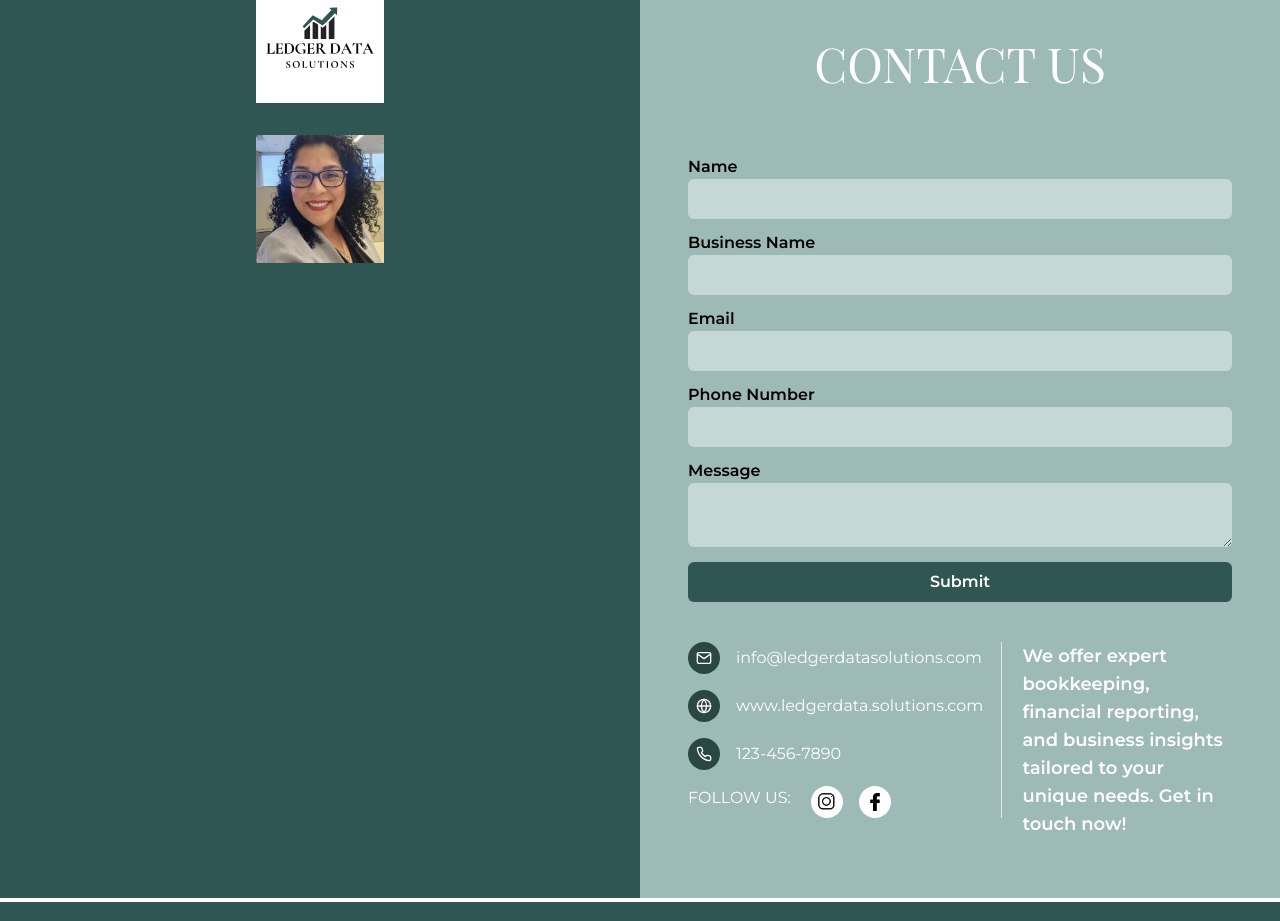
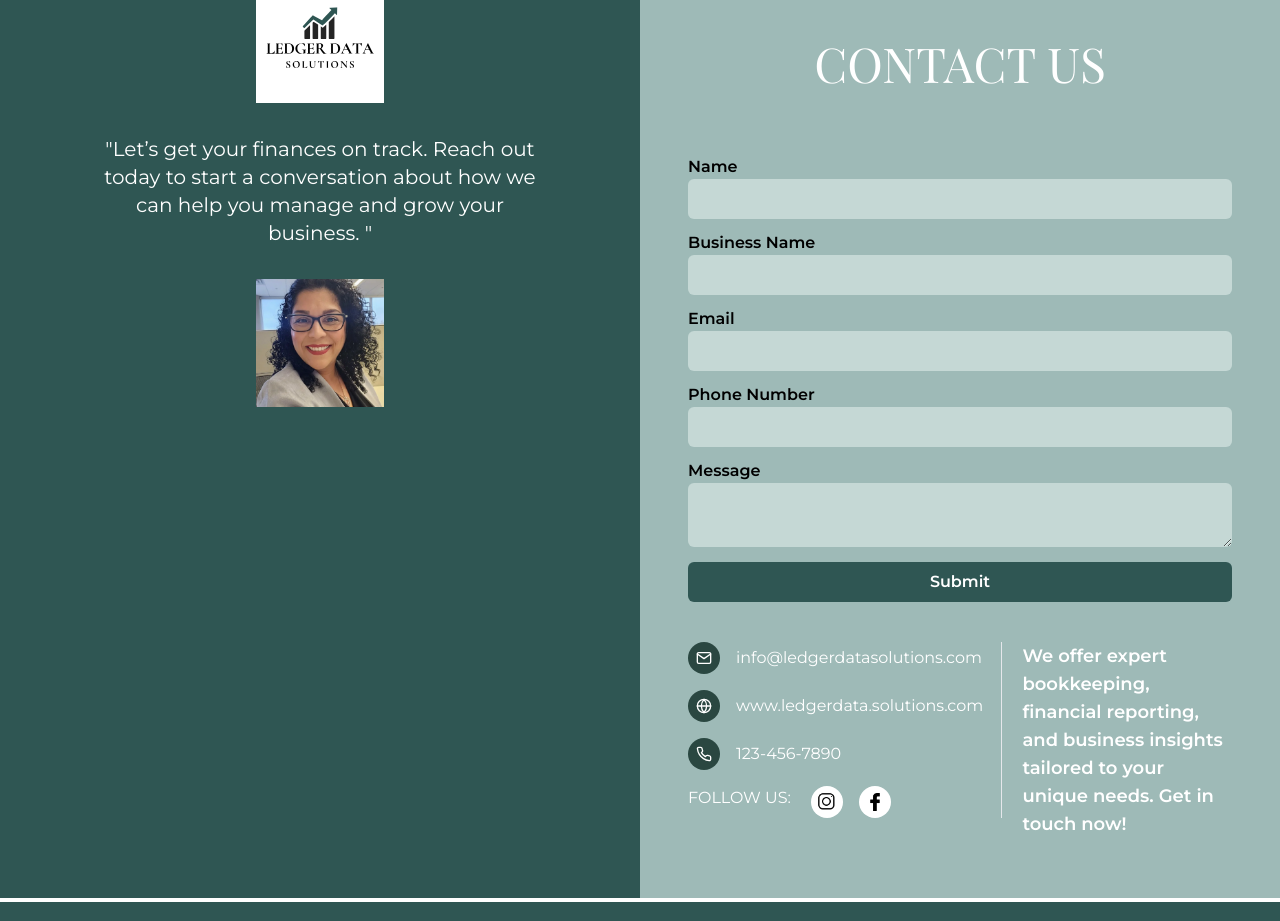
Before and after one commit to deepakvishwakarma-hh/book-keeping, a Next.js app: page / in a window 1280 px wide. Shown: the part 5120-6041 px from the top of the page. Built offline with nearby package versions, Linux system fonts and the light colour scheme; a web font is replaced by a local one.

Commit message:
quote added

```diff
--- a/src/app/page.tsx
+++ b/src/app/page.tsx
@@ -468,6 +468,12 @@ export default function Home() {
               />
             </div>
 
+            <div className="max-w-md text-center text-white mb-8 text-xl">
+              {'"'}Let’s get your finances on track. Reach out today to start a
+              conversation about how we can help you manage and grow your
+              business. {'"'}
+            </div>
+
             <div className=" max-w-xs h-32 w-32 bg-blue-100 mb-8">
               <Image
                 src="/client.webp"
```
